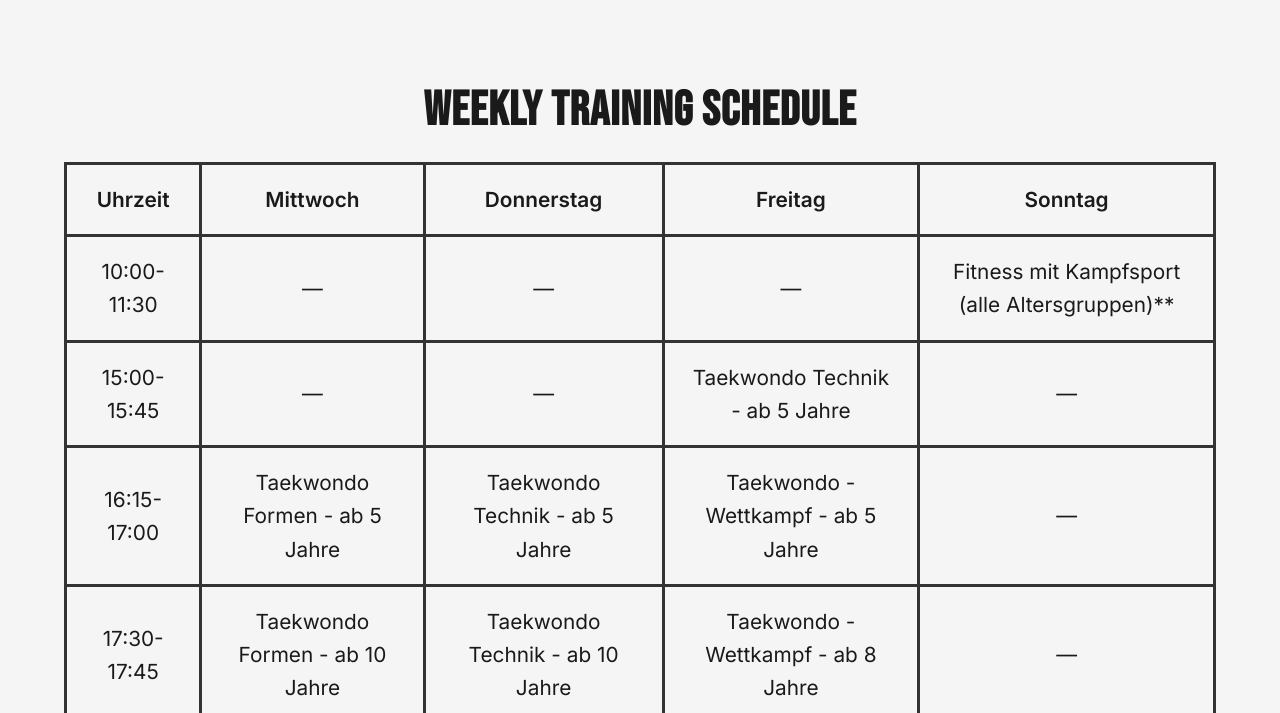
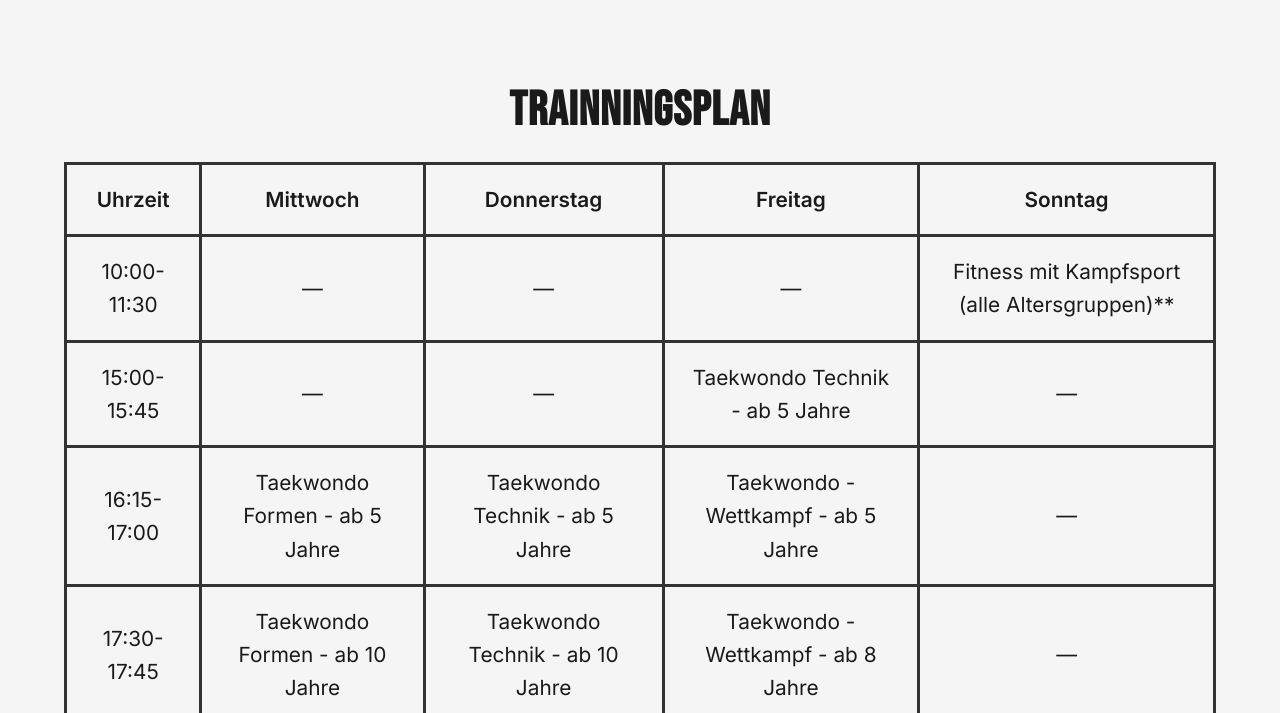
Before and after one commit to Abdallah-Elsayed/sportschule-tran, a website: page schedule.html in a window 1280 px wide. Shown: the part 87-800 px from the top of the page. Drawn offline with Linux system fonts and the light colour scheme.

Commit message:
Update schedule.html

```diff
--- a/schedule.html
+++ b/schedule.html
@@ -47,7 +47,7 @@
 
     <main class="schedule-page">
         <div class="schedule-container">
-            <h1>Weekly Training Schedule</h1>
+            <h1>TRAINNINGSPLAN</h1>
 
             <div class="schedule-table-wrapper">
                 <table class="schedule-table" id="scheduletable">
```
